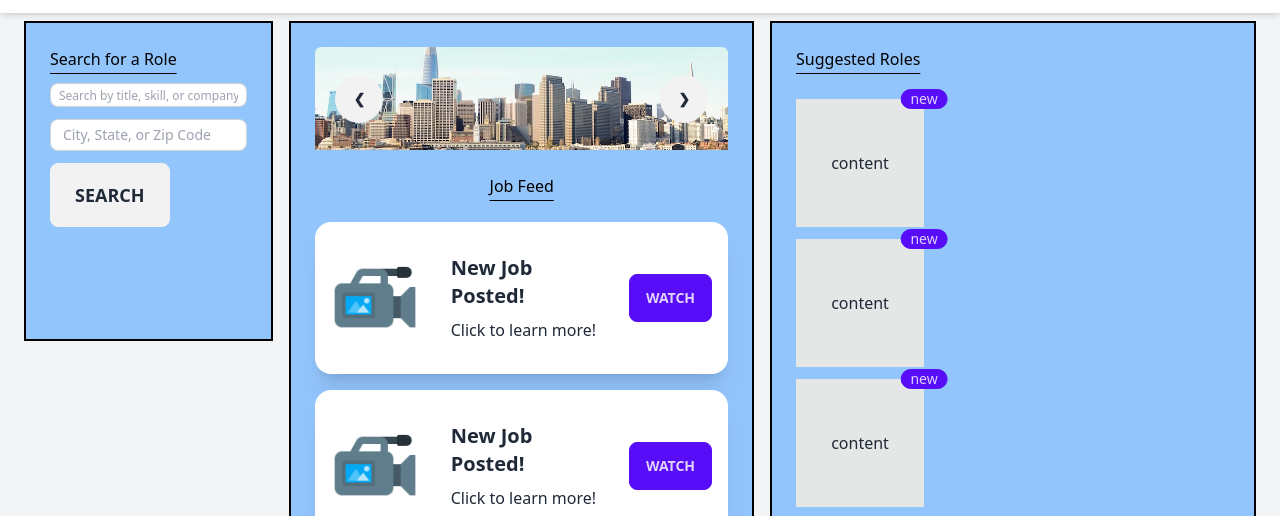
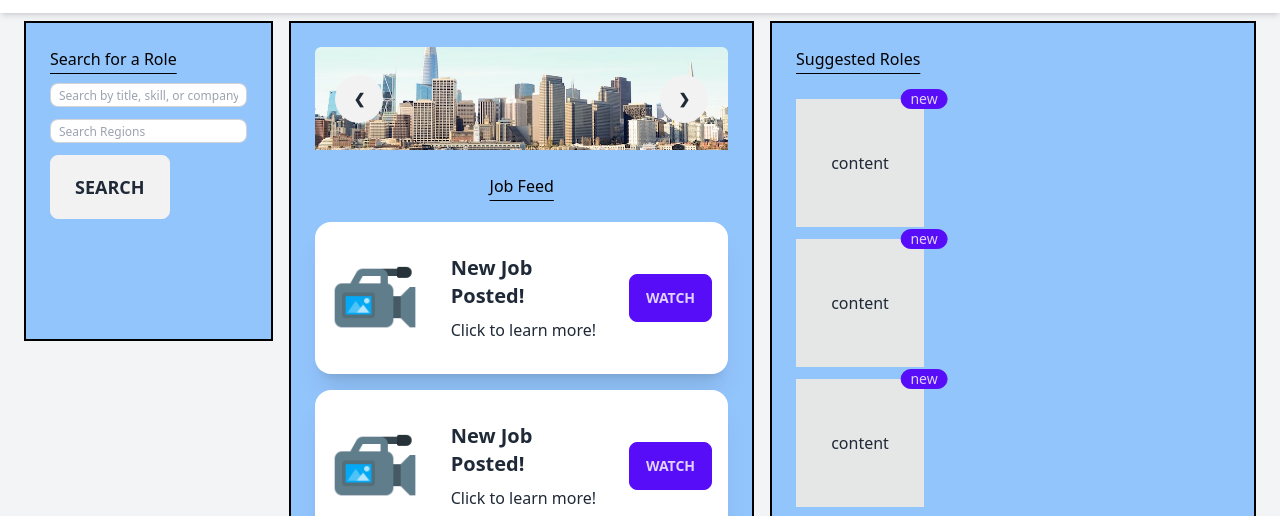
Before and after one commit to Magowntown/reelwork, a plain HTML site: page index.html in a window 1280 px wide. Shown: the part 59-575 px from the top of the page. Drawn offline with Linux system fonts and the light colour scheme.

Commit message:
Search bar JS autofill/dropdown results added in Region search bar.

```diff
--- a/index.html
+++ b/index.html
@@ -32,12 +32,20 @@
             <input type="text" placeholder="Search by title, skill, or company"
                 class="input input-bordered input-xs w-full max-w-xs" />
             <!-- Region Search -->
-            <input type="text" placeholder="City, State, or Zip Code" id="input-box"
-                class="input input-bordered input-sm w-full max-w-xs" />
+            <div>
+                <div class="search-box rounded-lg">
+                    <div class="container flex items-center">
+                        <input type="text" id="input-box" placeholder="Search Regions"
+                            class="input input-bordered input-xs w-full max-w-xs">
+                    </div>
+                    <div class="results max-h-64 overflow-y-scroll">
+                        <!-- Results of search will show here -->
+                    </div>
+                </div>
+            </div>
             <div>
                 <button class="btn btn-xs sm:btn-sm sm:h-10 md:btn-md lg:btn-lg">Search</button>
             </div>
-
         </section>
 
         <!-- Job Feed Section -->
--- a/js/searchbar.js
+++ b/js/searchbar.js
@@ -254,7 +254,7 @@ function display(result) {
   const content = result.map((regions) => {
     return `<li class="list-none rounded-md py-4 px-4 cursor-pointer hover:bg-sky-400">${regions}</li>`;
   });
-  resultsBox.innerHTML = `<ul class="border-t-2 border-grey">${content.join(
+  resultsBox.innerHTML = `<ul class="bg-white border-t-2 border-grey overflow-auto">${content.join(
     ""
   )}</ul>`;
 }
```
Also changed, not shown: styles.css, 1 other file.
